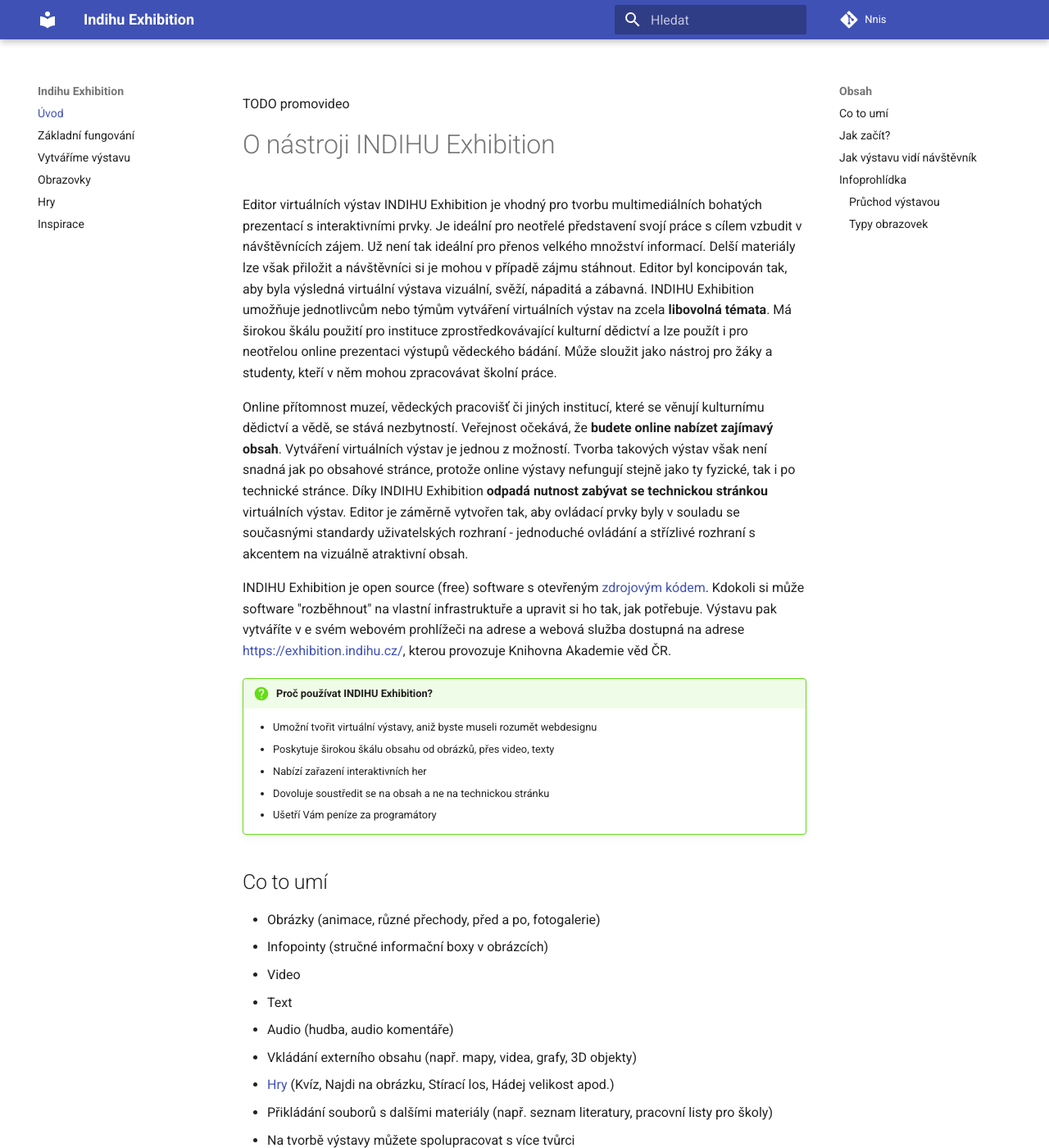
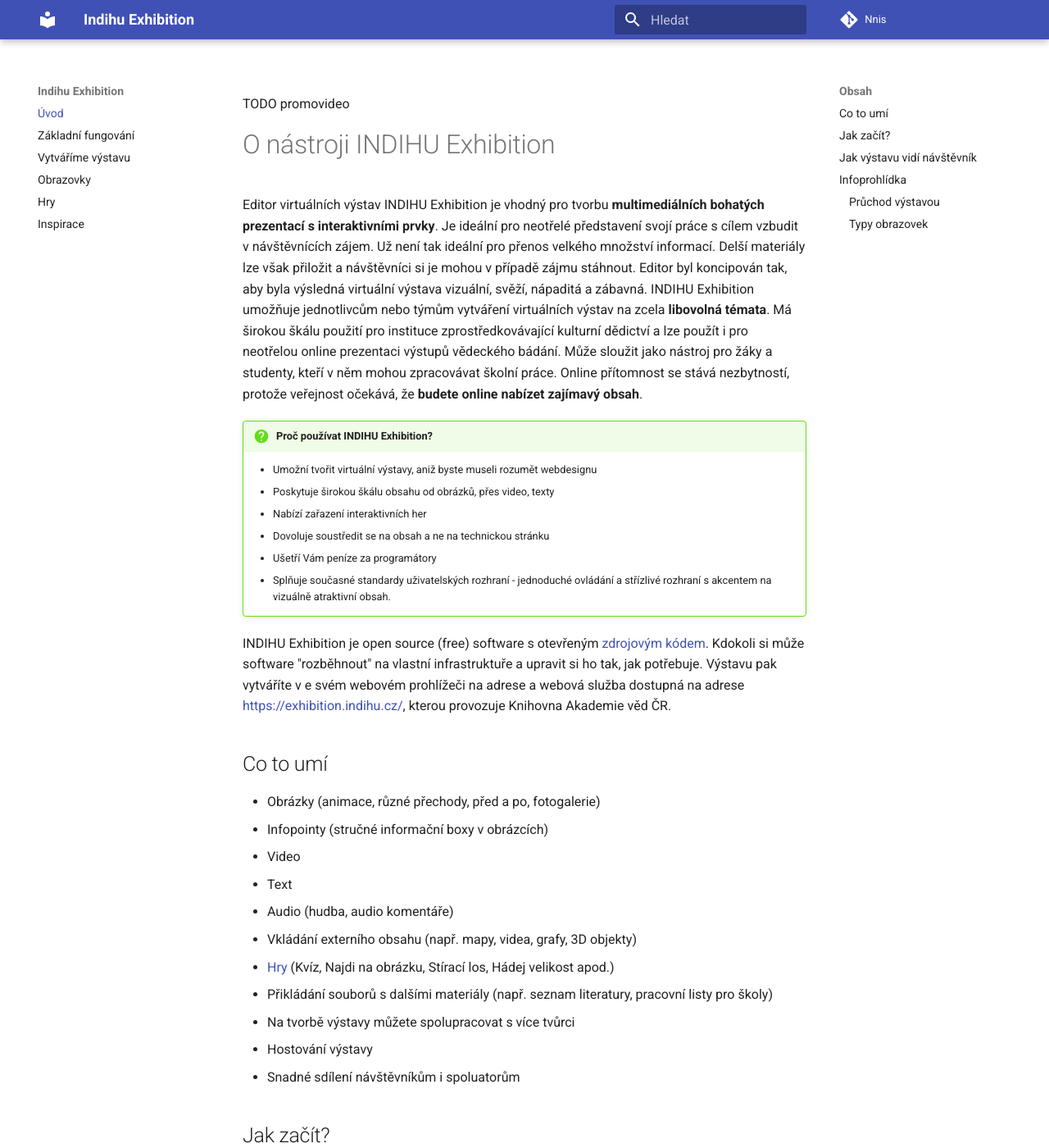
Before and after one commit to nnis/indihu-manual, an MkDocs documentation site: the page built from docs/index.md, in a window 1280 px wide and 1400 px high. Shown: the whole window at 82% size. Built offline with MkDocs 1.6.1 and Material for MkDocs 9.7.7, drawn with Linux system fonts in a browser that asks for light colours.

Commit message:
Update index.md

```diff
--- a/docs/index.md
+++ b/docs/index.md
@@ -2,12 +2,7 @@
 
 # O nástroji INDIHU Exhibition
 
-Editor virtuálních výstav INDIHU Exhibition je vhodný pro tvorbu multimediálních bohatých prezentací s interaktivními prvky. Je ideální pro neotřelé představení svojí práce s cílem vzbudit v návštěvnících zájem. Už není tak ideální pro přenos velkého množství informací. Delší materiály lze však přiložit a návštěvníci si je mohou v případě zájmu stáhnout. Editor byl koncipován tak, aby byla výsledná virtuální výstava vizuální, svěží, nápaditá a zábavná. INDIHU Exhibition umožňuje jednotlivcům nebo týmům vytváření virtuálních výstav na zcela **libovolná témata**. Má širokou škálu použití pro instituce
-zprostředkovávající kulturní dědictví a lze použít i pro neotřelou online prezentaci výstupů vědeckého bádání. Může sloužit jako nástroj pro žáky a studenty, kteří v něm mohou zpracovávat školní práce.
-
-Online přítomnost muzeí, vědeckých pracovišť či jiných institucí, které se věnují kulturnímu dědictví a vědě, se stává nezbytností. Veřejnost očekává, že **budete online nabízet zajímavý obsah**. Vytváření virtuálních výstav je jednou z možností. Tvorba takových výstav však není snadná jak po obsahové stránce, protože online výstavy nefungují stejně jako ty fyzické, tak i po technické stránce. Díky INDIHU Exhibition **odpadá nutnost zabývat se technickou stránkou** virtuálních výstav. Editor je záměrně vytvořen tak, aby ovládací prvky byly v souladu se současnými standardy uživatelských rozhraní - jednoduché ovládání a střízlivé rozhraní s akcentem na vizuálně atraktivní obsah.
-
-INDIHU Exhibition je open source (free) software s otevřeným [zdrojovým kódem](<https://github.com/LIBCAS/INDIHU>). Kdokoli si může software "rozběhnout" na vlastní infrastruktuře a upravit si ho tak, jak potřebuje. Výstavu pak vytváříte v e svém webovém prohlížeči na adrese a webová služba dostupná na adrese <https://exhibition.indihu.cz/>, kterou provozuje Knihovna Akademie věd ČR.
+Editor virtuálních výstav INDIHU Exhibition je vhodný pro tvorbu **multimediálních bohatých prezentací s interaktivními prvky**. Je ideální pro neotřelé představení svojí práce s cílem vzbudit v návštěvnících zájem. Už není tak ideální pro přenos velkého množství informací. Delší materiály lze však přiložit a návštěvníci si je mohou v případě zájmu stáhnout. Editor byl koncipován tak, aby byla výsledná virtuální výstava vizuální, svěží, nápaditá a zábavná. INDIHU Exhibition umožňuje jednotlivcům nebo týmům vytváření virtuálních výstav na zcela **libovolná témata**. Má širokou škálu použití pro instituce zprostředkovávající kulturní dědictví a lze použít i pro neotřelou online prezentaci výstupů vědeckého bádání. Může sloužit jako nástroj pro žáky a studenty, kteří v něm mohou zpracovávat školní práce. Online přítomnost se stává nezbytností, protože veřejnost očekává, že **budete online nabízet zajímavý obsah**.
 
 !!! question "Proč používat INDIHU Exhibition?"
     * Umožní tvořit virtuální výstavy, aniž byste museli rozumět webdesignu
@@ -15,6 +10,9 @@
     * Nabízí zařazení interaktivních her
     * Dovoluje soustředit se na obsah a ne na technickou stránku
     * Ušetří Vám peníze za programátory
+    * Splňuje současné standardy uživatelských rozhraní - jednoduché ovládání a střízlivé rozhraní s akcentem na vizuálně atraktivní obsah.
+
+INDIHU Exhibition je open source (free) software s otevřeným [zdrojovým kódem](<https://github.com/LIBCAS/INDIHU>). Kdokoli si může software "rozběhnout" na vlastní infrastruktuře a upravit si ho tak, jak potřebuje. Výstavu pak vytváříte v e svém webovém prohlížeči na adrese a webová služba dostupná na adrese <https://exhibition.indihu.cz/>, kterou provozuje Knihovna Akademie věd ČR.
 
 ## Co to umí
 
```
